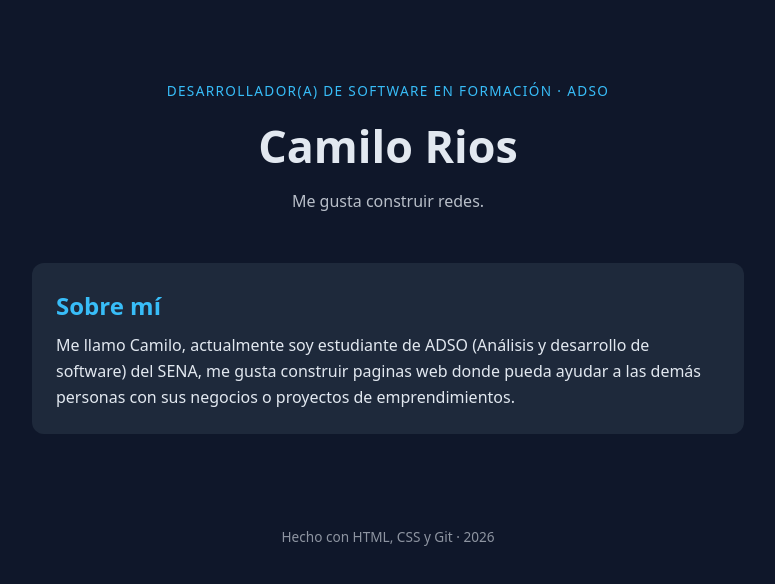
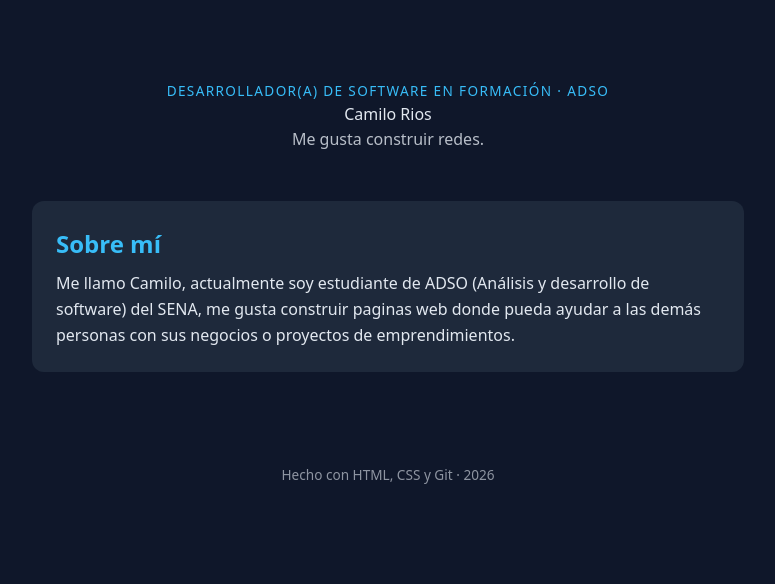
Before and after one commit to kmiloR-creator/portafolio, a plain HTML site: page portafolio-plantilla/index.html in a window 1280 px wide. Shown: the whole page, without its empty margins (252-1027 px from the left). Drawn offline with Linux system fonts and the light colour scheme.

Commit message:
test: etiqueta sin cerrar

```diff
--- a/portafolio-plantilla/index.html
+++ b/portafolio-plantilla/index.html
@@ -9,7 +9,7 @@
 <body>
   <header class="hero">
     <p class="etiqueta">Desarrollador(a) de software en formación · ADSO</p>
-    <h1>Camilo Rios</h1>
+    Camilo Rios</h1>
     <p class="lema">Me gusta construir redes.</p>
   </header>
 
```
